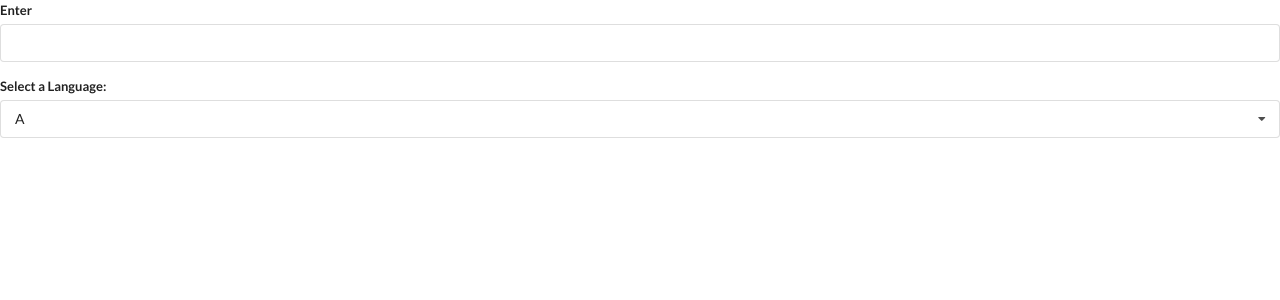
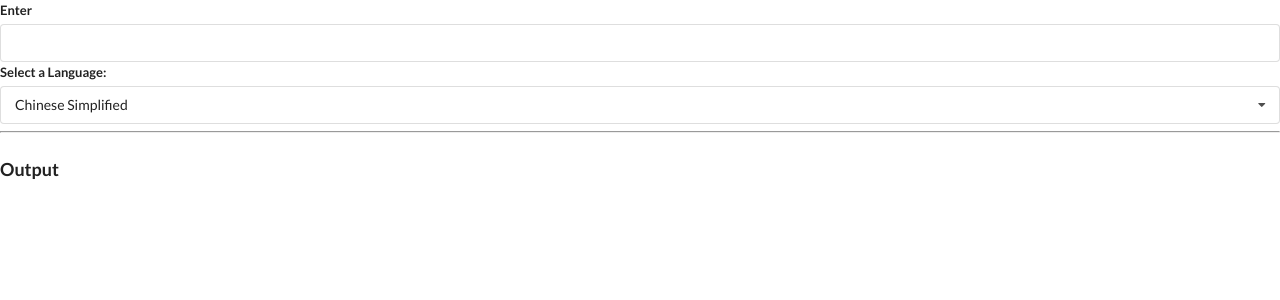
Before and after one commit to ken888686/jsx, a React (Create React App) app: page / in a window 1280 px wide. Shown: the top 300 px of the page. Built offline with nearby package versions, Linux system fonts and the light colour scheme.

Commit message:
create Convert component

```diff
--- /dev/null
+++ b/src/components/Convert.js
@@ -0,0 +1,10 @@
+import React, { useEffect } from "react";
+
+const Convert = ({ language, text }) => {
+  useEffect(() => {
+    console.log("New Language");
+  }, [language, text]);
+  return <div />;
+};
+
+export default Convert;
--- a/src/components/Translate.js
+++ b/src/components/Translate.js
@@ -1,17 +1,18 @@
 import React, { useState } from "react";
 import Dropdown from "./Dropdown";
+import Convert from "./Convert";
 
 const options = [
   {
-    label: "A",
+    label: "Chinese Simplified",
     value: "a",
   },
   {
-    label: "B",
+    label: "Chinese Traditional",
     value: "b",
   },
   {
-    label: "C",
+    label: "Japanese",
     value: "c",
   },
 ];
@@ -32,13 +33,16 @@
             onChange={(e) => setText(e.target.value)}
           />
         </div>
-        <Dropdown
-          label="Select a Language:"
-          options={options}
-          selected={language}
-          onSelectedChange={setLanguage}
-        />
       </div>
+      <Dropdown
+        label="Select a Language:"
+        options={options}
+        selected={language}
+        onSelectedChange={setLanguage}
+      />
+      <hr />
+      <h3 className="ui header">Output</h3>
+      <Convert language={language} text={text} />
     </div>
   );
 };
```
